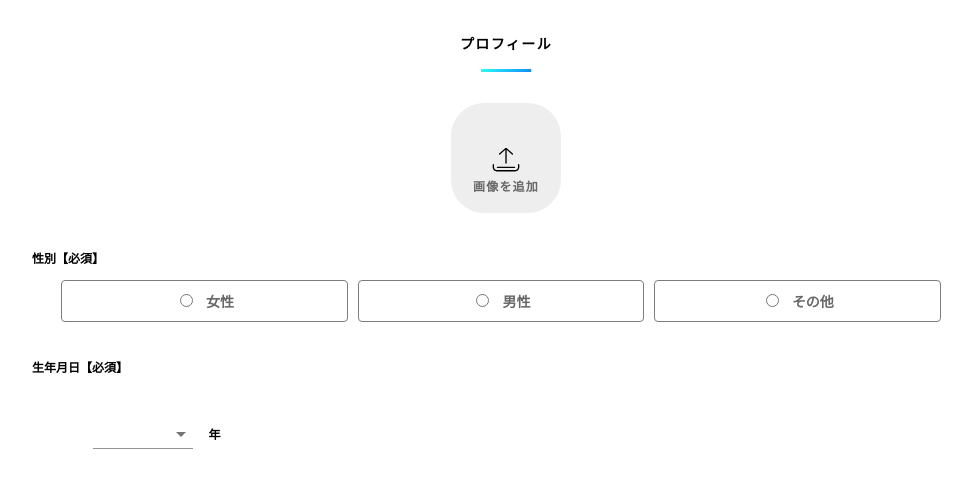
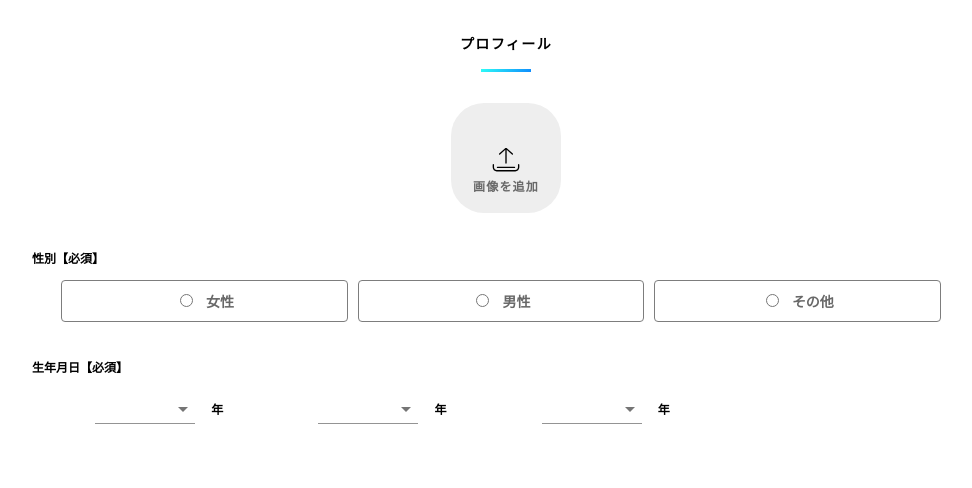
Before and after one commit to northernbird/rmi-which-demo-01, a React (Create React App) app: page /register in a window 1280 px wide. Shown: the top 488 px of the page, without its empty margins (134-1106 px from the left). Built offline with nearby package versions, Linux system fonts and the light colour scheme.

Commit message:
WIP added router

```diff
--- a/src/register/RegisterPage.js
+++ b/src/register/RegisterPage.js
@@ -50,6 +50,17 @@ const useStyles = makeStyles({
         maxWidth: '75%',
         display:'inline-block',
     },
+    test: {
+        width: '75%',
+        maxWidth: '75%',
+        textAlign: 'center',
+        display:'inline-block',
+    },
+    birthdaySelectGroup: {
+        width: '75%',
+        maxWidth: '75%',
+        textAlign: 'center'
+    }
 });
 
 function WelcomePage() {
@@ -71,7 +82,14 @@ function WelcomePage() {
             <Box fontSize={12} fontWeight={700} className={classes.inputLabel}>
                 <p className={classes.inputLabelP}>生年月日【必須】</p>
             </Box>
-            <BirthdayYearSelectBox/>
+            <Box className={classes.test}>
+                <Box fontSize={12} fontWeight={700} className={classes.birthdaySelectGroup}>
+                    <BirthdayYearSelectBox/>
+                    <BirthdayYearSelectBox/>
+                    <BirthdayYearSelectBox/>
+                </Box>
+            </Box>
+
         </Typography>
     );
 }
--- a/src/register/components/BirthDayYearSelectBox.js
+++ b/src/register/components/BirthDayYearSelectBox.js
@@ -6,9 +6,11 @@ import MenuItem from '@material-ui/core/MenuItem';
 
 const useStyles = makeStyles({
     selectBoxGroup: {
-        width: '75%',
-        maxWidth: '75%',
+        width: '30%',
+        maxWidth: '30%',
         display:'inline-block',
+        height: '40px',
+        marginRight: '10px'
     },
     selectBox: {
         display:'inline-block',
@@ -19,10 +21,7 @@ const useStyles = makeStyles({
         display:'flex',
     },
     selectInputLabel: {
-        width: '75%',
-        maxWidth: '75%',
         display:'inline-block',
-        marginTop: '25px',
         alignContent: 'left',
         alignItems: 'left',
         verticalAlign:'10px',
```
